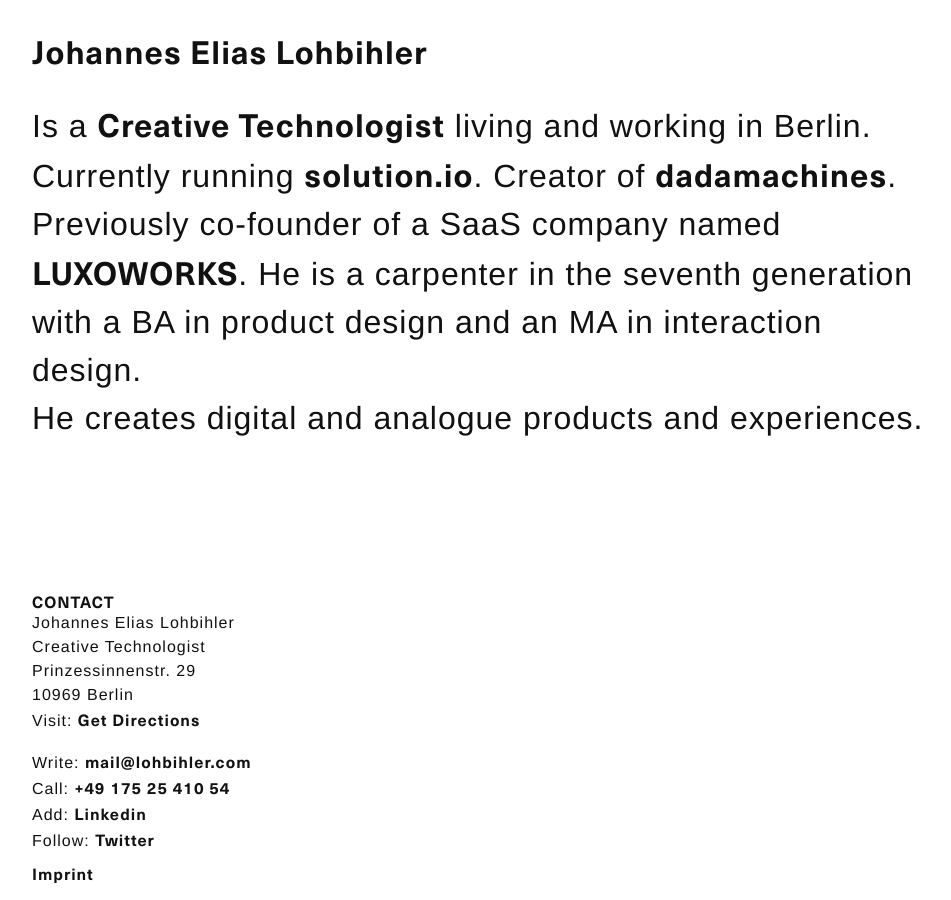
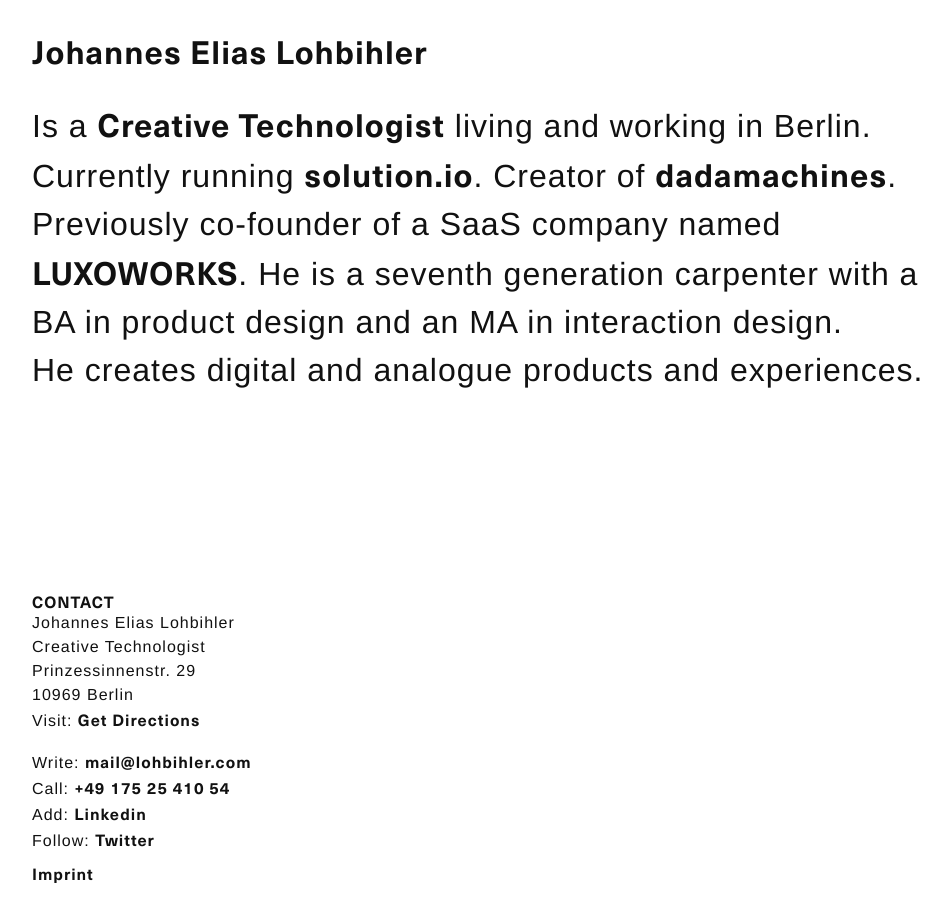
Before and after one commit to nevvkid/lohbihler.com, a Jekyll site: the page built from index.html, in a window 1280 px wide. Shown: the whole page, without its empty margins (0-951 px from the left). Built offline with Jekyll 4.4.1, drawn with Linux system fonts in a browser that asks for light colours; nearby versions of some CDN libraries; some web fonts are replaced.

Commit message:
updated text after native speaker feedback

```diff
--- a/_config.yml
+++ b/_config.yml
@@ -2,7 +2,7 @@
 title: Johannes Elias Lohbihler
 email: mail@lohbihler.com
 description: > # this means to ignore newlines until "baseurl:"
-  Is a Creative Technologist living and working in Berlin. Currently running solution.io. Creator of dadamachines. Previously co-founder of a SaaS company named LUXOWORKS. He is a carpenter in the seventh generation with a BA in product design and an MA in interaction design. He creates digital and analogue products and experiences.
+  Is a Creative Technologist living and working in Berlin. Currently running solution.io. Creator of dadamachines. Previously co-founder of a SaaS company named LUXOWORKS. He is a seventh generation carpenter with a BA in product design and an MA in interaction design. He creates digital and analogue products and experiences.
 baseurl: "" # the subpath of your site, e.g. /blog
 url: https://lohbihler.com   # with the https protocol
 enforce_ssl: lohbihler.com   # without any protocol
--- a/index.html
+++ b/index.html
@@ -7,4 +7,4 @@
 <p class="large">Is a <strong>Creative Technologist</strong> living and working in Berlin.
 Currently running <a href="http://solution.io" target="_blank">solution.io</a>. Creator of <a href="http://dadamachines.com" target="_blank">dadamachines</a>.
 Previously co-founder of a SaaS company named <a href="http://www.luxoworks.com" target="_blank">LUXOWORKS</a>.
-He is a carpenter in the seventh generation with a BA in product design and an MA in interaction design. <br>He creates digital and analogue products and experiences. </p>
+He is a seventh generation carpenter with a BA in product design and an MA in interaction design. <br>He creates digital and analogue products and experiences. </p>
```
